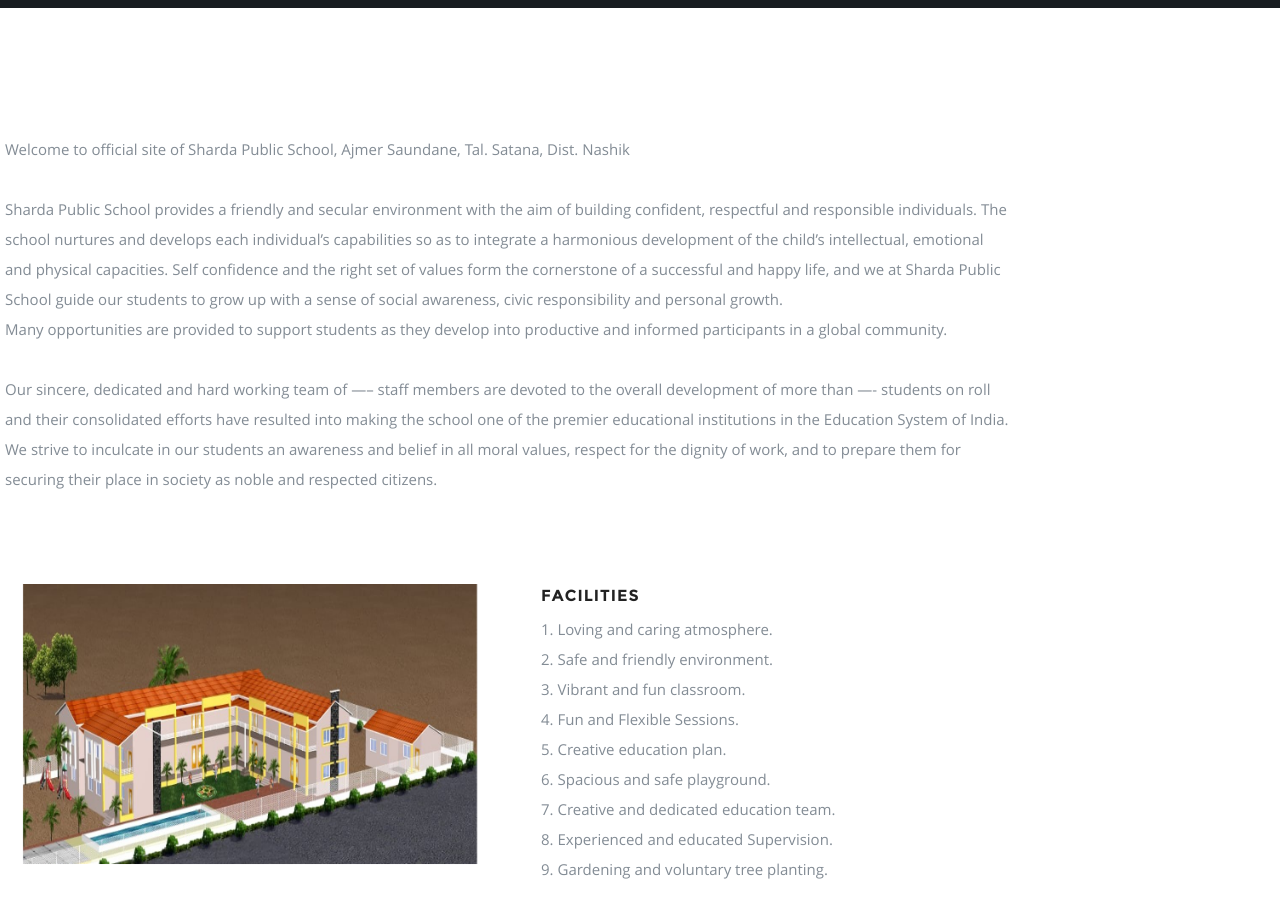
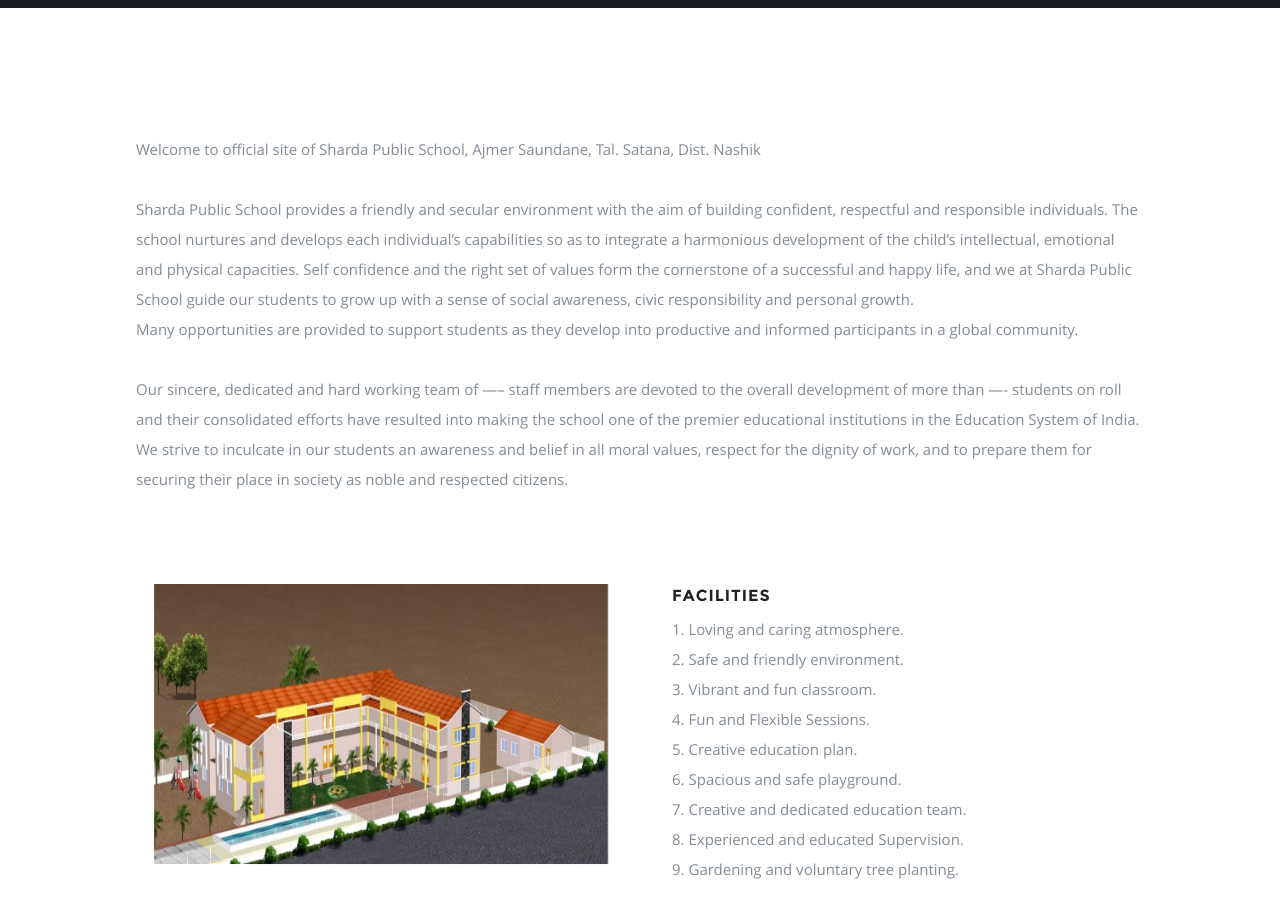
Before and after one commit to nachiketrr/Sharda-Public-School, a plain HTML site: page index.html in a window 1280 px wide. Shown: the part 400-1305 px from the top of the page. Drawn offline with nearby package versions, Linux system fonts and the light colour scheme.

Commit message:
Update index.html

```diff
--- a/index.html
+++ b/index.html
@@ -109,7 +109,7 @@
    ================================================== -->
    <section id='features'>
 
-      <div style="margin-left:5px;" class="row feature design">
+      <div class="row feature design">
       <p>Welcome to official site of Sharda Public School, Ajmer Saundane, Tal. Satana, Dist. Nashik</p>
 	<p>Sharda Public School provides a friendly and secular environment with the aim of building confident, respectful and responsible individuals.
 The school nurtures and develops each individual’s capabilities so as to integrate a harmonious development of the child’s intellectual, emotional and physical capacities.
```
